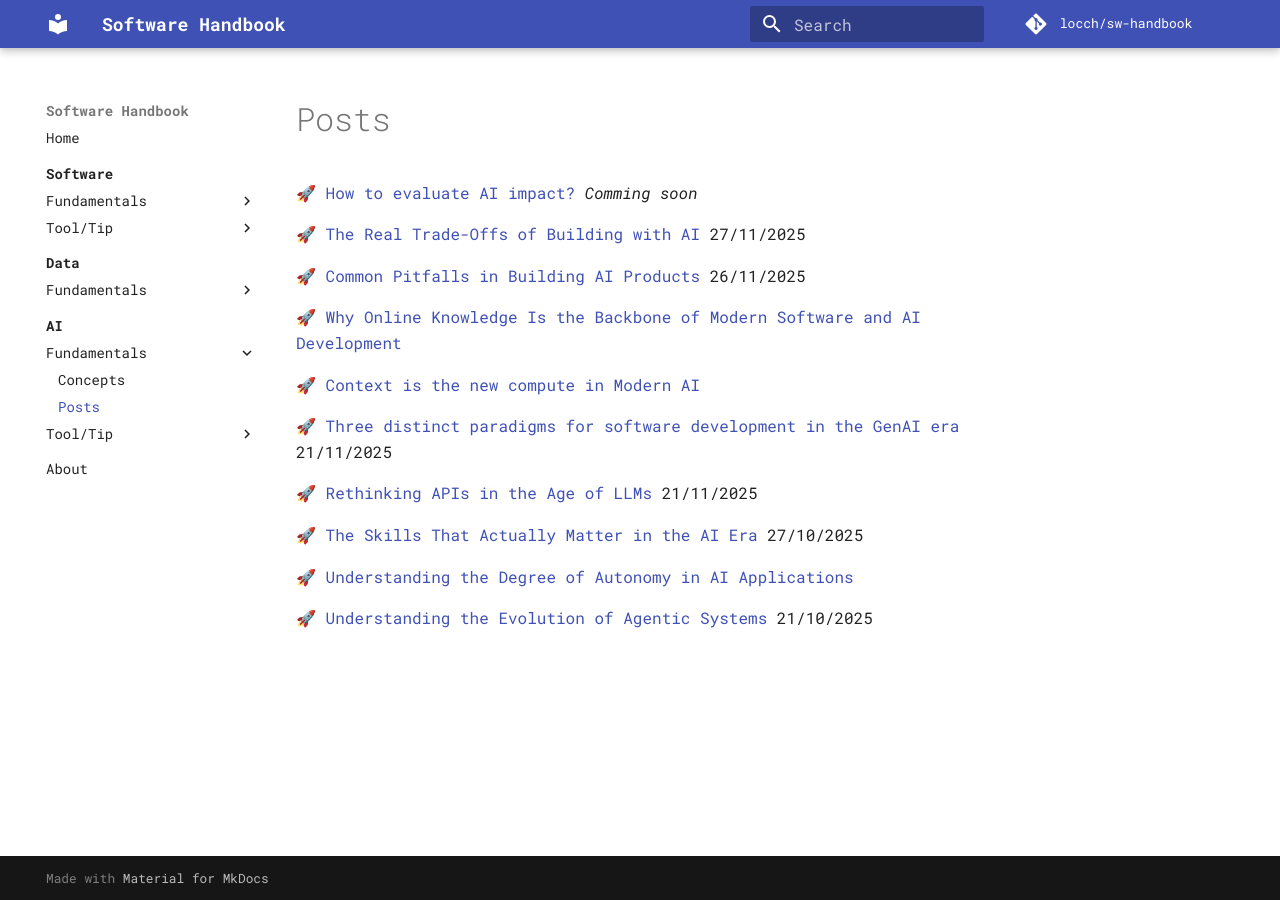
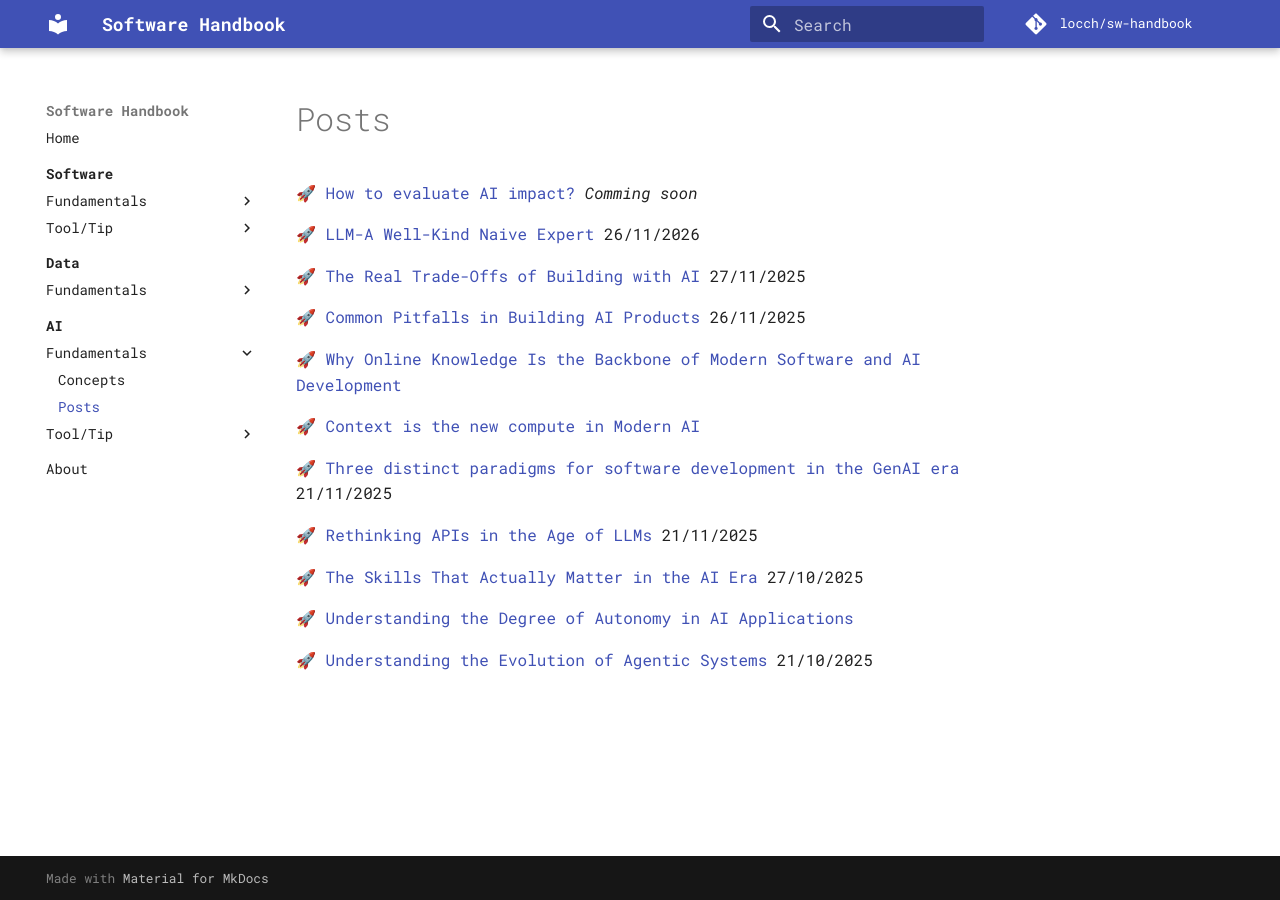
Before and after one commit to locchh/sw-handbook, an MkDocs documentation site: the page built from docs/ai/basics/posts.md, in a window 1280 px wide. Built offline with MkDocs 1.6.1 and Material for MkDocs 9.7.7, drawn with Linux system fonts in a browser that asks for light colours; comment, search, counter and statistics services are not loaded.

Commit message:
docs: add LLM hallucination blog post to AI basics posts with link and date

```diff
--- a/docs/ai/basics/posts.md
+++ b/docs/ai/basics/posts.md
@@ -1,4 +1,6 @@
 [🚀 How to evaluate AI impact?]() *Comming soon*
+
+[🚀 LLM-A Well-Kind Naive Expert](https://locchh.github.io/blogs/blog/why_model_hallucinate/) 26/11/2026
 
 [🚀 The Real Trade-Offs of Building with AI](https://www.linkedin.com/posts/chuong-loc_%F0%9D%90%93%F0%9D%90%A1%F0%9D%90%9E-%F0%9D%90%91%F0%9D%90%9E%F0%9D%90%9A%F0%9D%90%A5-%F0%9D%90%93%F0%9D%90%AB%F0%9D%90%9A%F0%9D%90%9D%F0%9D%90%9E-%F0%9D%90%8E%F0%9D%90%9F%F0%9D%90%9F%F0%9D%90%AC-%F0%9D%90%A8%F0%9D%90%9F-activity-7399785870104641536-q_Mn?utm_source=share&utm_medium=member_desktop&rcm=ACoAAD9laxkBsmkcAipJMc2HAVrKjjkg5sWujiY) 27/11/2025
 
```
